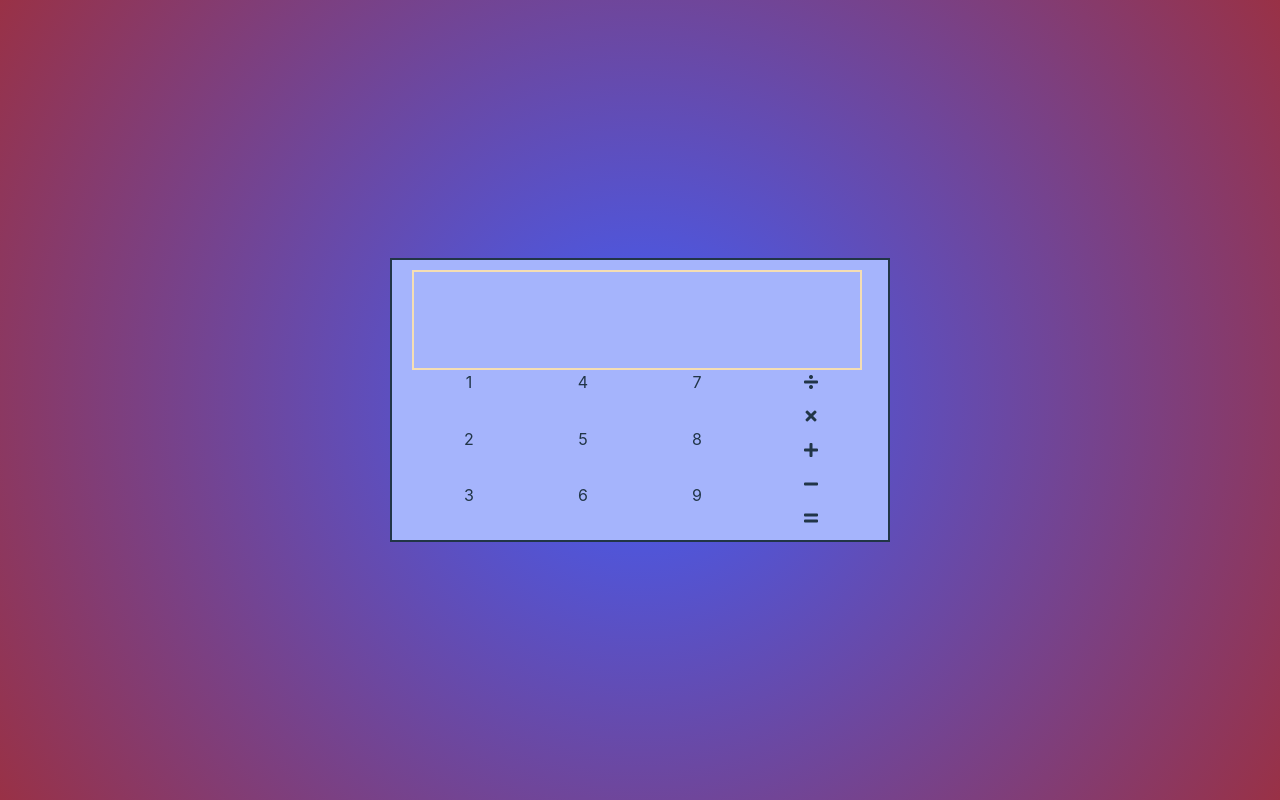
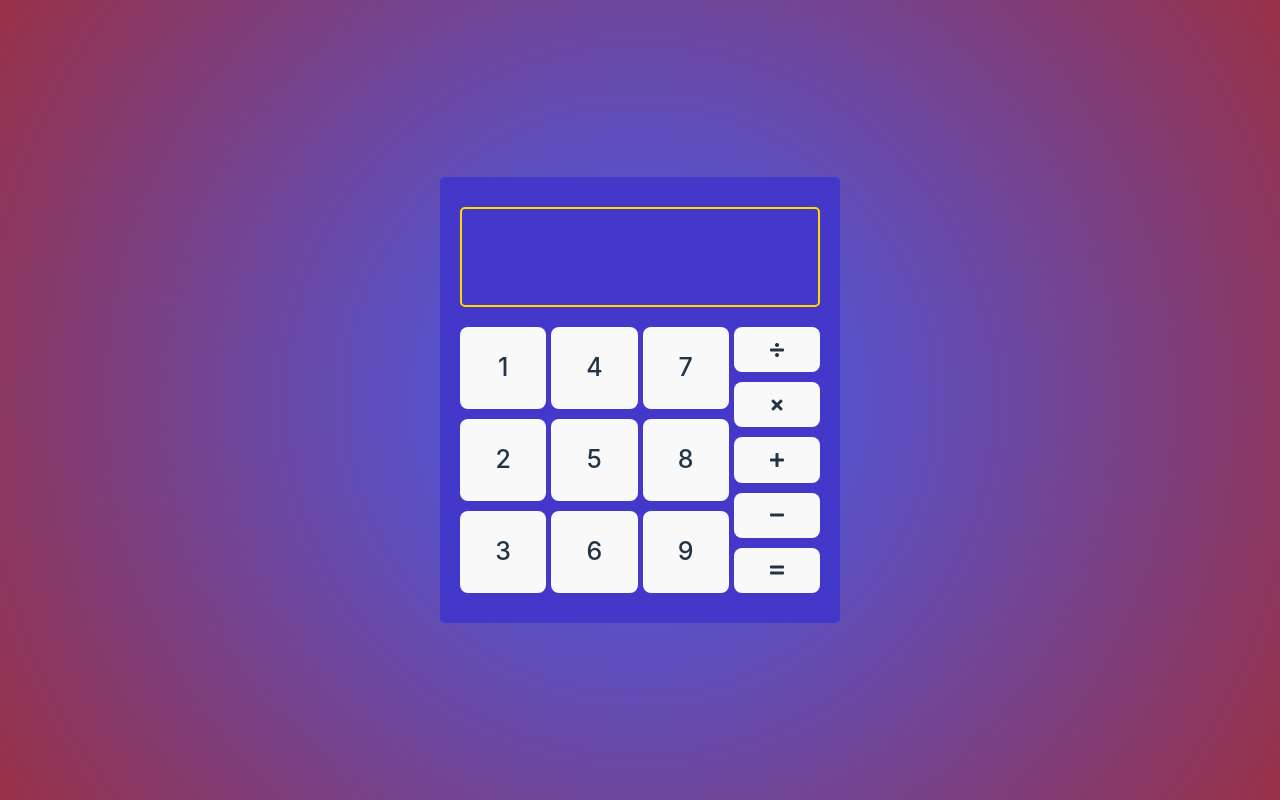
Before and after one commit to aliadde/Caculater-Project, a React (Vite) app: page / in a window 1280 px wide. Built offline with nearby package versions, Linux system fonts and the light colour scheme.

Commit message:
tamam , ama faghaat mishe ye amaliyat anjam dad  in moshkel bayad hal beshe

```diff
--- a/src/App.css
+++ b/src/App.css
@@ -11,22 +11,25 @@ ul {
   list-style-type: none;
 }
 #container {
-  border: 2px solid;
-  width: 500px;
+  border-radius: 5px;
+  width: 400px;
   height: auto;
   margin: 20px 10px;
-  padding: 10px 20px;
+  padding: 30px 20px;
 }
 .showresualt {
-  width: 450px;
+  width: auto;
+  margin-bottom: 20px;
   height: 100px;
-  border: 2px solid wheat;
+  border-radius: 5px;
+  border: 2px solid rgb(255, 217, 0);
 }
 
 /* .special {
    grid-area: 1 / 2 / 2 / 3; /* row start / column start / row end / column end */
 .mohasebat ul {
   display: grid;
+  gap: 5px;
   grid-template-columns: repeat(4, 1fr);
   grid-template-rows: repeat(1, auto);
 }
@@ -60,16 +63,19 @@ ul {
   grid-template-columns: repeat(1, auto);
 }
 
-/* .adad1,
-.adad2,
-.adad3 {
-  grid-column: 1/2;
+/* button */
+.setaaval button[type="button"],
+.setadovom button[type="button"],
+.setadovom button[type="button"] {
+  width: 10;
+  height: 10;
 }
-.adad4,
-.adad5,
-.adad6 {
+.side button[type="button"] {
+  width: 20;
+  height: 20;
 }
-.adad7,
-.adad8,
-.adad9 {
-} */
+.setaaval li,
+.setadovom li,
+.setasevom li {
+  font-size: 25px;
+}
--- a/src/App.jsx
+++ b/src/App.jsx
@@ -1,53 +1,34 @@
-import React, { useContext } from "react";
+import React, { useState } from "react";
 import { calculaterContext } from "./context.js";
+import Input from "./component/Input.jsx";
 import "./App.css";
 
 function App() {
+  const [x, setX] = useState("");
+  const [y, setY] = useState("");
+  const [flagVar2, setFlagVar2] = useState(false);
+  const [equal, setEqual] = useState(false);
+  const [amaliyat, setAmaliyat] = useState("");
+  const [resault, setResault] = useState("");
   return (
     <>
-      <calculaterContext.Provider>
-        <div id="container" className="bg-indigo-300">
-          <div className="showresualt"> </div>
-          <div className="mohasebat">
-            <ul>
-              <ul className="setaaval">
-                <li className="adad1">1</li>
-                <li className="adad2">2</li>
-                <li className="adad3">3</li>
-              </ul>
-
-              <ul className="setadovom">
-                <li className="adad4">4</li>
-                <li className="adad5">5</li>
-                <li className="adad6">6</li>
-              </ul>
-              <ul className="setasevom">
-                <li className="adad7">7</li>
-                <li className="adad8">8</li>
-                <li className="adad9">9</li>
-              </ul>
-
-              {/* amaliyat ha */}
-              <ul className="side">
-                <li className="taghsim">
-                  <i className="fas fa-divide"></i>
-                </li>
-                <li className="zarb">
-                  <i className="fas fa-times"></i>
-                </li>
-                <li className="jam">
-                  <i className="fas fa-plus"></i>
-                </li>
-                <li className="tafrigh">
-                  <i className="fas fa-minus"></i>
-                </li>
-                <li className="mosavi">
-                  <i class="fas fa-equals"></i>
-                </li>
-              </ul>
-            </ul>
-          </div>
-        </div>
+      <calculaterContext.Provider
+        value={{
+          x,
+          setX,
+          flagVar2,
+          setFlagVar2,
+          y,
+          setY,
+          equal,
+          setEqual,
+          amaliyat,
+          setAmaliyat,
+          resault,
+          setResault,
+        }}
+      >
+        <Input />
       </calculaterContext.Provider>
     </>
   );
--- /dev/null
+++ b/src/component/Input.jsx
@@ -0,0 +1,148 @@
+import React, { useContext, useEffect } from "react";
+import Mohasebat from "./Mohasebat.jsx";
+import { calculaterContext } from "../context.js";
+function Input() {
+  const {
+    x,
+    setX,
+    flagVar2,
+    setFlagVar2,
+    y,
+    setY,
+    setEqual,
+    setAmaliyat,
+    resault,
+    setResault,
+  } = useContext(calculaterContext);
+
+  return (
+    <>
+      <div id="container" className="bg-indigo-700 border-sky-600 ">
+        <Mohasebat />
+        <div className="mohasebat">
+          <ul>
+            <ul className="setaaval">
+              <button
+                type="button"
+                onClick={() => (flagVar2 ? setY(y + "1") : setX(x + "1"))}
+              >
+                <li className="adad1">1</li>
+              </button>
+              <button
+                type="button"
+                onClick={() => (flagVar2 ? setY(y + "2") : setX(x + "2"))}
+              >
+                <li className="adad2">2</li>
+              </button>
+              <button
+                type="button"
+                onClick={() => (flagVar2 ? setY(y + "3") : setX(x + "3"))}
+              >
+                <li className="adad3">3</li>
+              </button>
+            </ul>
+
+            <ul
+              className="setadovom"
+              onClick={() => (flagVar2 ? setY(y + "4") : setX(x + "4"))}
+            >
+              <button type="button">
+                <li className="adad4">4</li>
+              </button>
+              <button
+                type="button"
+                onClick={() => (flagVar2 ? setY(y + "5") : setX(x + "5"))}
+              >
+                <li className="adad5">5</li>
+              </button>
+              <button
+                type="button"
+                onClick={() => (flagVar2 ? setY(y + "6") : setX(x + "6"))}
+              >
+                <li className="adad6">6</li>
+              </button>
+            </ul>
+            <ul className="setasevom">
+              <button
+                type="button"
+                onClick={() => (flagVar2 ? setY(y + "7") : setX(x + "7"))}
+              >
+                <li className="adad7">7</li>
+              </button>
+              <button
+                type="button"
+                onClick={() => (flagVar2 ? setY(y + "8") : setX(x + "8"))}
+              >
+                <li className="adad8">8</li>
+              </button>
+              <button
+                type="button"
+                onClick={() => (flagVar2 ? setY(y + "9") : setX(x + "9"))}
+              >
+                <li className="adad9">9</li>
+              </button>
+            </ul>
+
+            {/* amaliyat ha */}
+            <ul className="side">
+              <button
+                type="button"
+                onClick={() => {
+                  setAmaliyat("/");
+                  setFlagVar2(true);
+                }}
+              >
+                <li className="taghsim">
+                  <i className="fas fa-divide"></i>
+                </li>
+              </button>
+
+              <button
+                type="button"
+                onClick={() => {
+                  setAmaliyat("x");
+                  setFlagVar2(true);
+                }}
+              >
+                <li className="zarb">
+                  <i className="fas fa-times"></i>
+                </li>
+              </button>
+
+              <button
+                type="button"
+                onClick={() => {
+                  setAmaliyat("+");
+                  setFlagVar2(true);
+                }}
+              >
+                <li className="jam">
+                  <i className="fas fa-plus"></i>
+                </li>
+              </button>
+
+              <button
+                type="button"
+                onClick={() => {
+                  setAmaliyat("-");
+                  setFlagVar2(true);
+                }}
+              >
+                <li className="tafrigh">
+                  <i className="fas fa-minus"></i>
+                </li>
+              </button>
+              <button type="button" onClick={() => setEqual(true)}>
+                <li className="mosavi">
+                  <i className="fas fa-equals"></i>
+                </li>
+              </button>
+            </ul>
+          </ul>
+        </div>
+      </div>
+    </>
+  );
+}
+
+export default Input;
--- /dev/null
+++ b/src/component/Mohasebat.jsx
@@ -0,0 +1,93 @@
+import React, { useContext, useEffect } from "react";
+import { calculaterContext } from "../context.js";
+function Mohasebat() {
+  const {
+    x,
+    setX,
+    flagVar2,
+    setFlagVar2,
+    y,
+    setY,
+    equal,
+    setEqual,
+    amaliyat,
+    setAmaliyat,
+    resault,
+    setResault,
+  } = useContext(calculaterContext);
+
+  const zarb = (x, y) => {
+    const r = x * y;
+    setResault(r);
+  };
+  const taghsim = (x, y) => {
+    const r = x / y;
+    setResault(r);
+  };
+  const jam = (x, y) => {
+    const r = x + y;
+    setResault(r);
+  };
+  const tafrigh = (x, y) => {
+    const r = x - y;
+    setResault(r);
+  };
+  useEffect(() => {
+    if (equal) {
+      let m, n;
+      switch (amaliyat) {
+        case "/":
+          m = Number(x);
+          n = Number(y);
+          taghsim(m, n);
+
+          setX("");
+          setY("");
+          break;
+        case "x":
+          m = Number(x);
+          n = Number(y);
+          zarb(m, n);
+
+          setX("");
+          setY("");
+          break;
+        case "+":
+          m = Number(x);
+          n = Number(y);
+          jam(m, n);
+
+          setX("");
+          setY("");
+          break;
+        case "-":
+          m = Number(x);
+          n = Number(y);
+          tafrigh(m, n);
+
+          setX("");
+          setY("");
+
+          break;
+        default:
+          break;
+      }
+    }
+  }, [equal]);
+  if (equal) {
+    setTimeout(() => {
+      setFlagVar2(false);
+      setAmaliyat("");
+    }, 2000);
+  }
+  return (
+    <div>
+      <div className="pt-6 text-4xl showresualt">
+        {flagVar2 ? ` ${y}` : ` ${x}`}
+        {equal ? `resault :${resault}` : ""}
+      </div>
+    </div>
+  );
+}
+
+export default Mohasebat;
```
